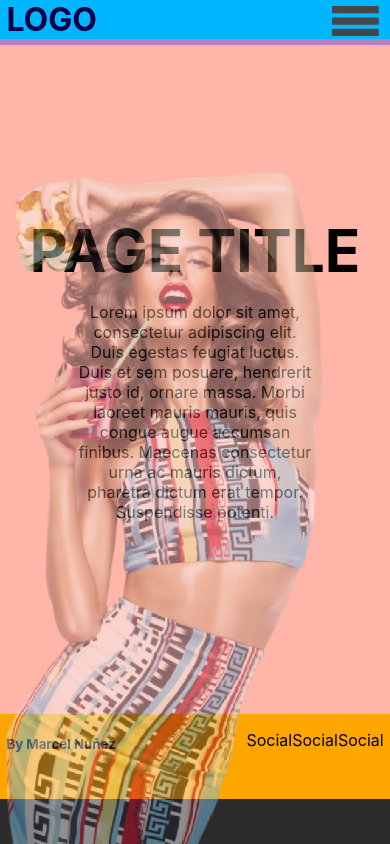
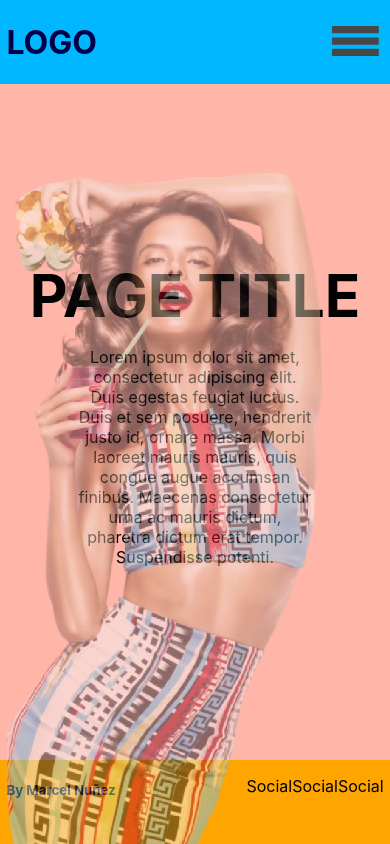
Before and after one commit to MarcelNDG/fashion-for-portfolio, a React (Create React App) app: page / in a window 390 px wide. Built offline with nearby package versions, Linux system fonts and the light colour scheme.

Commit message:
header mobilebtn responsive fix

```diff
--- a/src/App.css
+++ b/src/App.css
@@ -28,9 +28,10 @@ header{
   background-color: aqua;
   align-items: center;
   padding: 0 0.4rem;
+  height: 10vh;
+  min-height: 3rem;
 
   grid-area: header;
-
 
 }
 
@@ -49,10 +50,10 @@ main{
 }
 
 footer{
-  height: 10vh;
   grid-area: footer;
   background-color: orange;
   min-height: 4rem;
+  height: 10vh;
 }
 
 /* --- HEADER styling --- */
@@ -96,6 +97,8 @@ footer{
   justify-content: flex-end;
   padding: 0.3rem;
 
+  min-height: 3rem;
+  height: 10vh;
   width: 100%;
 }
 
```
